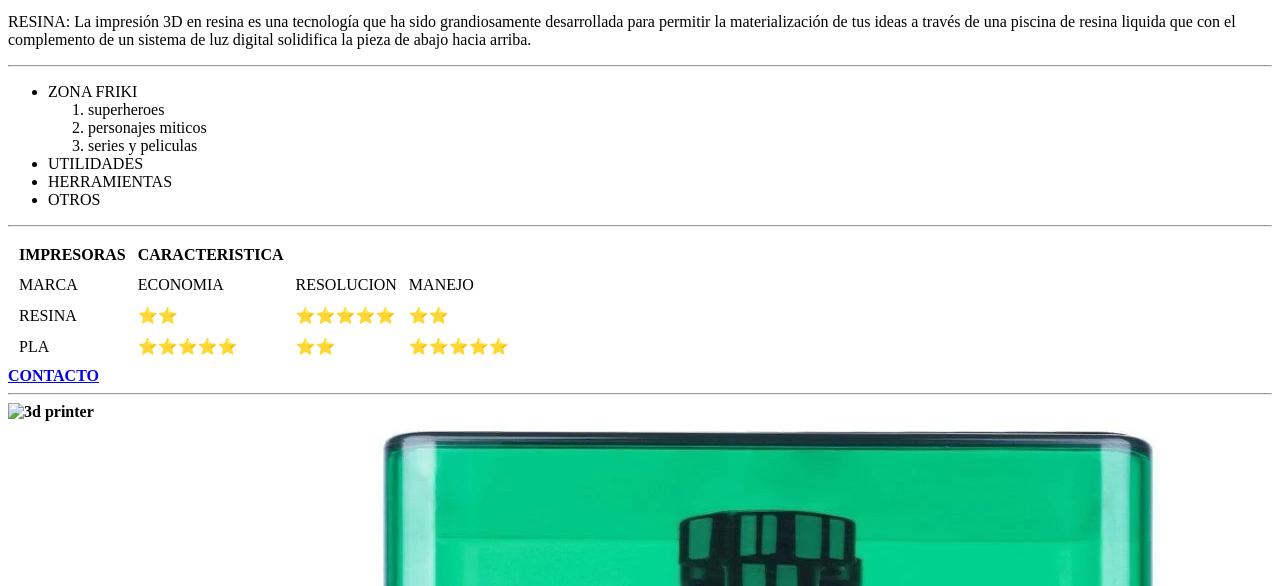
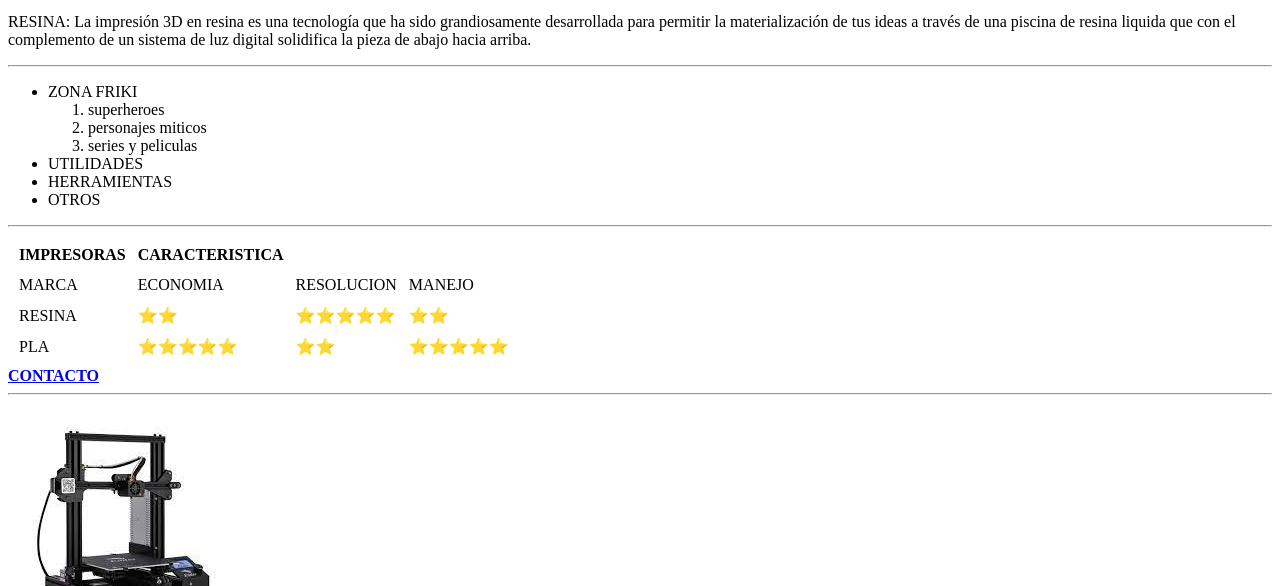
Before and after one commit to JUANPE13/IMPAR, a plain HTML site: page index.html in a window 1280 px wide. Shown: the part 214-800 px from the top of the page. Drawn offline with Linux system fonts and the light colour scheme.

Commit message:
Update index.html

```diff
--- a/index.html
+++ b/index.html
@@ -62,7 +62,7 @@
   <strong><a href="C:\Users\juanp\OneDrive\Escritorio\Web Development\HTML-Personal Site\contacto.html">CONTACTO</a>
     <hr>
 
-  <img src="CREALITY.jpg" alt="3d printer">
+  <img src="IMAGES/CREALITY.jpg" alt="3d printer">
   <img src="IMAGES/ELEGOO.webp" alt="3d printer">
 
 
```
